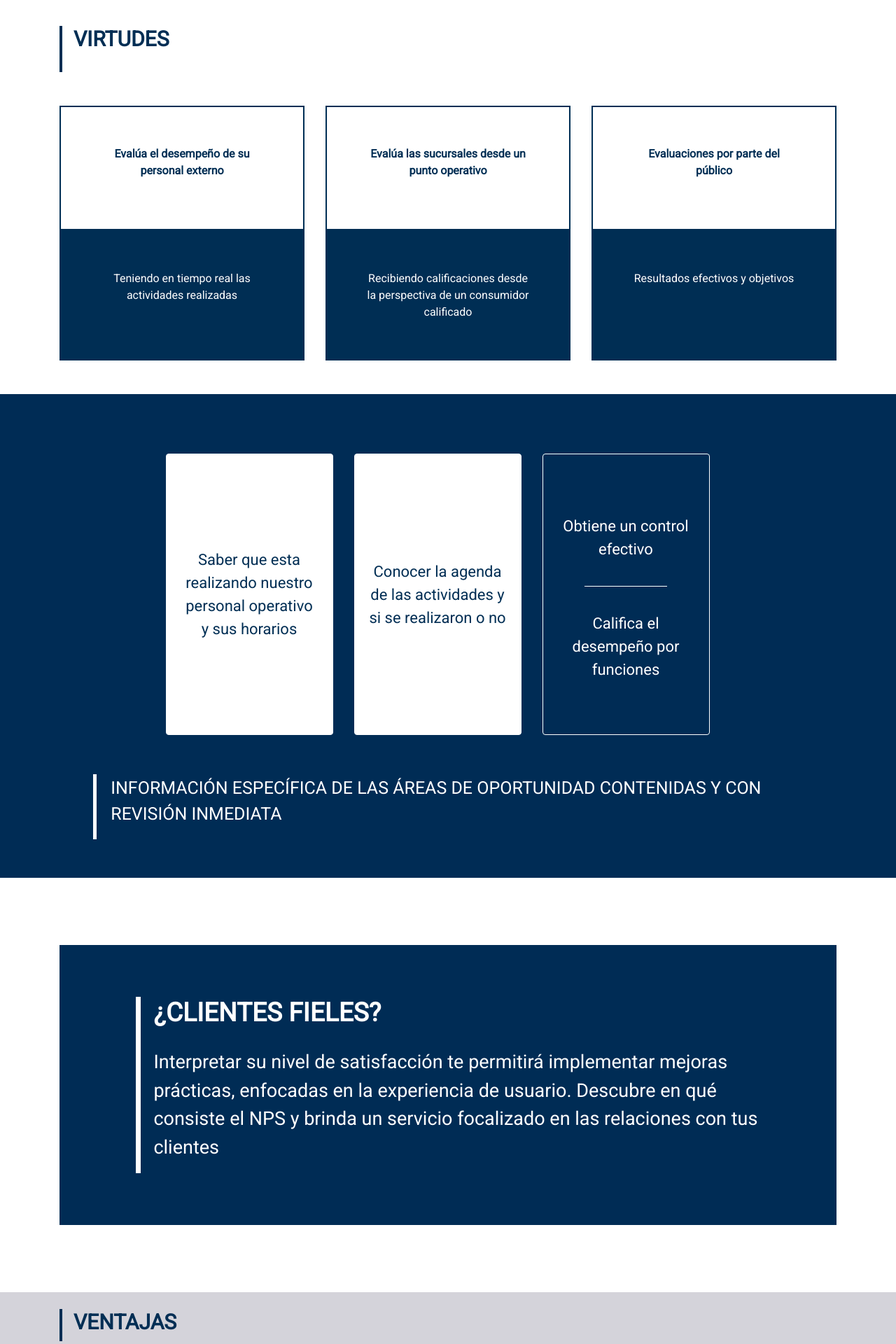
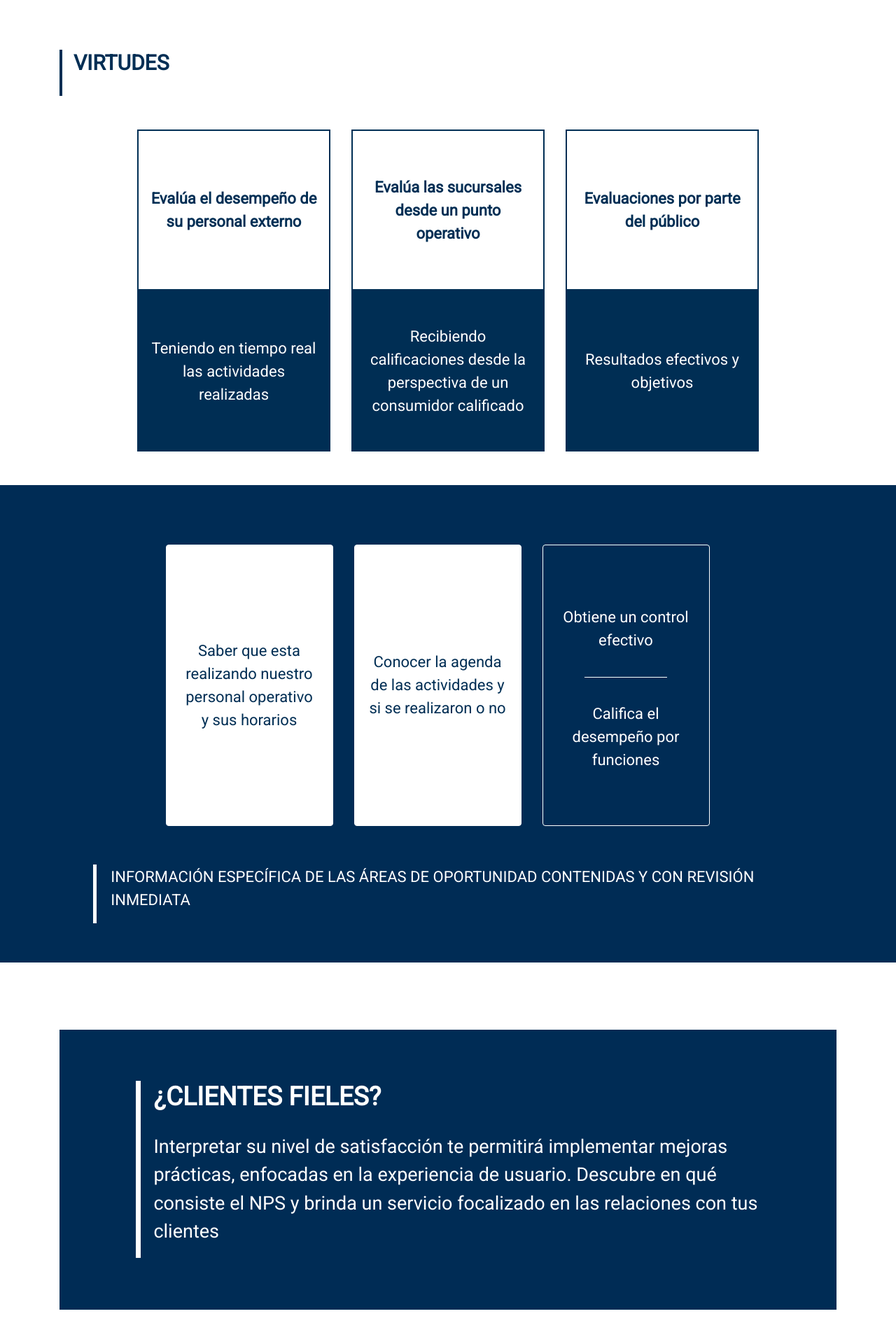
Before and after one commit to SergeantMini/susa2.0, a PHP site: page /sovevaluacion.php in a window 1280 px wide. Shown: the part 1225-3145 px from the top of the page at 70% size. Run offline with PHP 8.4, Linux system fonts and the light colour scheme.

Commit message:
Update sovevaluacion.php

```diff
--- a/workspace/sovevaluacion.php
+++ b/workspace/sovevaluacion.php
@@ -87,6 +87,45 @@
               <h3 style="width:100%;font-family: 'Roboto', sans-serif;color:white;text-align:center;">
                 Obtener una calificación general desde<br/> 3 perspectivas nos brinda un resultado
               </h3>
+              <style>
+                            .circle {
+                                border: 0px solid black;
+                                border-radius: 50%;
+                                display: inline-block;
+                                background:#E4E4E4;
+                                height:200px;
+                                width:200px;
+                                text-align:center;
+                            }
+
+                            .circle img {
+                                display: block;
+                                vertical-align:middle
+                                height:160px;
+                                width:130px;
+                                margin:auto;
+                                padding-top:15%;
+                            }
+
+                        </style>
+                        <div class="container">
+                        <div class="row" style="width:100%;padding-right:20%;padding-left:20%;">
+                            <div class="col-sm">
+                                <div align="center" id="divseparador">
+                                    <div class="circle">
+                                        <img src="./images/sept/icono-objetivo.svg" />
+                                    </div>
+                                </div>
+                            </div>
+                            <div class="col-sm">
+                                <div align="center" id="divseparador">
+                                    <div class="circle">
+                                        <img src="./images/sept/icono-eficacia.svg" />
+                                    </div>
+                                </div>
+                            </div>
+                        </div>
+                        </div>
               <h1 align="center" style="width:100%;font-family: 'Roboto', sans-serif;color:white;padding-top:5%;padding-bottom:5%;">
                 OBJETIVO & EFICACIA
               </h1>
@@ -179,60 +236,72 @@
         </tr>
     </table>
     <br><br>
-  <div class="row">
-    <div class="col-sm" style="display: flex;display: -webkit-flex;flex-wrap: wrap;">
-      <div id="recuadrodobleblanco" >
-        <div class="card-body">
-            <p>
+  <div class="row" align="center" style="padding-left:10%;padding-right:10%;text-align:center;">
+    <div class="col-sm" align="center" style="display: flex;display: -webkit-flex;flex-wrap: wrap;display:flex;text-align:center;">
+                    <div id="recuadrodobleblanco" style="flex:1;display: table;width:272px;height: 230px; overflow: hidden;text-align:center;padding-left:5%;padding-right:5%;">
+                        <div style="display: table-cell; vertical-align: middle;">
+                           <div>
+                             <p class="card-text textoTarjeta" style="font-size:22px;font-family: 'Roboto', sans-serif;color:#002E54;">
                                 Evalúa el desempeño de su personal externo
                     </p>
                 </div>
               </div>
             </div>
-    <div style="display: flex;display: -webkit-flex;flex-wrap: wrap;" class="col-sm">
-      <div id="recuadrodobleblanco">
-        <div class="card-body">
-            <p class="card-text">
+        </div>
+    <div class="col-sm" align="center" style="display: flex;display: -webkit-flex;flex-wrap: wrap;display:flex;text-align:center;">
+                    <div id="recuadrodobleblanco" style="flex:1;display: table;width:272px;height: 230px; overflow: hidden;text-align:center;padding-left:5%;padding-right:5%;">
+                        <div style="display: table-cell; vertical-align: middle;">
+                           <div>
+                             <p class="card-text textoTarjeta" style="font-size:22px;font-family: 'Roboto', sans-serif;color:#002E54;">
                                 Evalúa las sucursales desde un punto operativo
                         </p>
                     </div>
                 </div>
                 </div>
-    <div class="col-sm" style="display: flex;display: -webkit-flex;flex-wrap: wrap;" >
-      <div id="recuadrodobleblanco">
-        <div class="card-body">
-            <p class="card-text">
+            </div>
+    <div class="col-sm" align="center" style="display: flex;display: -webkit-flex;flex-wrap: wrap;display:flex;text-align:center;">
+                    <div id="recuadrodobleblanco" style="flex:1;display: table;width:272px;height: 230px; overflow: hidden;text-align:center;padding-left:5%;padding-right:5%;">
+                        <div style="display: table-cell; vertical-align: middle;">
+                           <div>
+                             <p class="card-text textoTarjeta" style="font-size:22px;font-family: 'Roboto', sans-serif;color:#002E54;">
                                 Evaluaciones por parte del público
                         </p>
                     </div>
                 </div>
                 </div>
               </div>
-  <div class="row" style="padding-top:%;">
-    <div class="col-sm" style="display: flex;display: -webkit-flex;flex-wrap: wrap;" >
-      <div id="recuadrodobleazul">
-        <div class="card-body">
-            <p>
+            </div>
+  <div class="row" align="center" style="padding-left:10%;padding-right:10%;text-align:center;">
+    <div class="col-sm" align="center" style="display: flex;display: -webkit-flex;flex-wrap: wrap;display:flex;text-align:center;">
+                    <div id="recuadrodobleazul" style="flex:1;display: table;width:272px;height: 230px; overflow: hidden;text-align:center;padding-left:5%;padding-right:5%;">
+                        <div style="display: table-cell; vertical-align: middle;">
+                           <div>
+                             <p class="card-text textoTarjeta" style="font-size:22px;font-family: 'Roboto', sans-serif;color:white;">
                                 Teniendo en tiempo real las actividades realizadas
                         </p>
                     </div>
                   </div>
                 </div>
-    <div class="col-sm" style="display: flex;display: -webkit-flex;flex-wrap: wrap;" >
-      <div id="recuadrodobleazul">
-        <div class="card-body">
-            <p class="card-text">
+            </div>
+    <div class="col-sm" align="center" style="display: flex;display: -webkit-flex;flex-wrap: wrap;display:flex;text-align:center;">
+                    <div id="recuadrodobleazul" style="flex:1;display: table;width:272px;height: 230px; overflow: hidden;text-align:center;padding-left:5%;padding-right:5%;">
+                        <div style="display: table-cell; vertical-align: middle;">
+                           <div>
+                             <p class="card-text textoTarjeta" style="font-size:22px;font-family: 'Roboto', sans-serif;color:white;">
                                 Recibiendo calificaciones desde la perspectiva de un consumidor calificado
                         </p>
                     </div>
                   </div>
                 </div>
-    <div class="col-sm" style="display: flex;display: -webkit-flex;flex-wrap: wrap;" >
-      <div id="recuadrodobleazul">
-        <div class="card-body">
-            <p>
+            </div>
+    <div class="col-sm" align="center" style="display: flex;display: -webkit-flex;flex-wrap: wrap;display:flex;text-align:center;">
+                    <div id="recuadrodobleazul" style="flex:1;display: table;width:272px;height: 230px; overflow: hidden;text-align:center;padding-left:5%;padding-right:5%;">
+                        <div style="display: table-cell; vertical-align: middle;">
+                           <div>
+                             <p class="card-text textoTarjeta" style="font-size:22px;font-family: 'Roboto', sans-serif;color:white;">
                                 Resultados efectivos y objetivos
                 </p>
+            </div>
           </div>
         </div>
       </div>
@@ -289,7 +358,7 @@
                 <table align="center" style="width:100%;text-align:left;">
                     <tr>
                         <td style="border-left: 5px solid white;size:contain;">
-                            <p style="padding-left:2%;font-size:25px;font-family: 'Roboto', sans-serif;color:white;">
+                            <p style="padding-left:2%;font-size:22px;font-family: 'Roboto', sans-serif;color:white;">
                               INFORMACIÓN ESPECÍFICA DE LAS ÁREAS DE OPORTUNIDAD CONTENIDAS Y CON REVISIÓN INMEDIATA
                             </p>
                         </td>
@@ -574,11 +640,9 @@ button:focus {outline:0;}
     <button class="collapsible" style="">REVISIÓN DE PERSONAL</button>
                     <div class="content">
                         <br>
-                        <div class="row">
-                            <div class="container">
-                                <p id="collapsiblelibbroderuta">
-                                    Marca el punteo de clientes correspondientes al día de ruta del libro. Se puede obtener el punteo por día o por clientes totales de la ruta identificados con colores por día de visita.
-                                </p>
+                        <div class="row" style="width:100%;">
+                            <div class="container" align="center">
+                                <img align="center" src="./images/sept/esquema revision.svg" />
                             </div>
                         </div>
                     </div>
@@ -588,11 +652,9 @@ button:focus {outline:0;}
     <button class="collapsible" style="">REVISIÓN DE INSTALACIONES</button>
                     <div class="content">
                         <br>
-                        <div class="row">
-                            <div class="container">
-                                <p id="collapsiblelibbroderuta">
-                                    Marca el punteo de clientes correspondientes al día de ruta del libro. Se puede obtener el punteo por día o por clientes totales de la ruta identificados con colores por día de visita.
-                                </p>
+                        <div class="row" style="width:100%;">
+                            <div class="container" align="center">
+                                <img align="center" src="./images/sept/esquema revision.svg" />
                             </div>
                         </div>
                     </div>
@@ -602,25 +664,21 @@ button:focus {outline:0;}
     <button class="collapsible" style="">CALIFICACIÓN DE SUCURSAL</button>
                     <div class="content">
                         <br>
-                        <div class="row">
-                            <div class="container">
-                                <p id="collapsiblelibbroderuta">
-                                    Marca el punteo de clientes correspondientes al día de ruta del libro. Se puede obtener el punteo por día o por clientes totales de la ruta identificados con colores por día de visita.
-                                </p>
+                        <div class="row" style="width:100%;">
+                            <div class="container" align="center">
+                                <img align="center" src="./images/sept/esquema revision regional.svg" />
                             </div>
                         </div>
                     </div>
 
     <br>
 
-    <button class="collapsible" style="">CALIFICACIÓN DE SUCURSALES</button>
+    <button class="collapsible" style="">CALIFICACIÓN DE SUCURSALES - MYSTERY SHOPPER</button>
                     <div class="content">
                         <br>
-                        <div class="row">
-                            <div class="container">
-                                <p id="collapsiblelibbroderuta">
-                                    Marca el punteo de clientes correspondientes al día de ruta del libro. Se puede obtener el punteo por día o por clientes totales de la ruta identificados con colores por día de visita.
-                                </p>
+                        <div class="row" style="width:100%;">
+                            <div class="container" align="center">
+                                <img align="center" src="./images/sept/CALIFICACION MYSTERY SHOOPER.svg" />
                             </div>
                         </div>
                     </div>
@@ -630,11 +688,9 @@ button:focus {outline:0;}
     <button class="collapsible" style="">ENCUESTAS DE SATISFACCIÓN</button>
                     <div class="content">
                         <br>
-                        <div class="row">
-                            <div class="container">
-                                <p id="collapsiblelibbroderuta">
-                                    Marca el punteo de clientes correspondientes al día de ruta del libro. Se puede obtener el punteo por día o por clientes totales de la ruta identificados con colores por día de visita.
-                                </p>
+                        <div class="row" style="width:100%;">
+                            <div class="container" align="center">
+                                <img align="center" src="./images/sept/ENCUESTA DE SATISFACCION.svg" />
                             </div>
                         </div>
                     </div>
```
Also changed, not shown: other parts of workspace/sovevaluacion.php (+29 -14 lines). Lines whose indentation alone changed are shown as unchanged.
